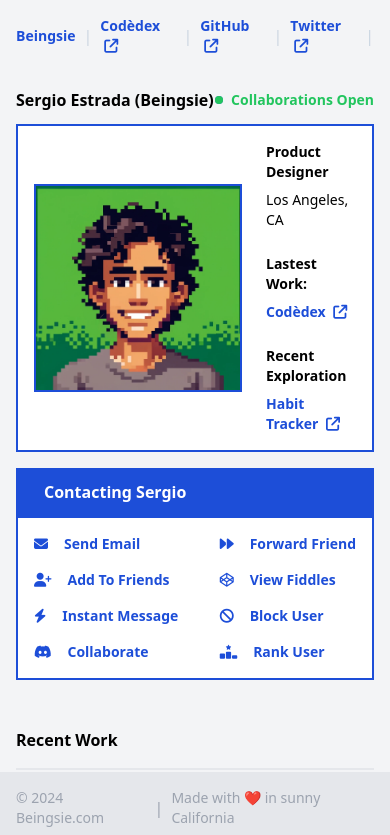
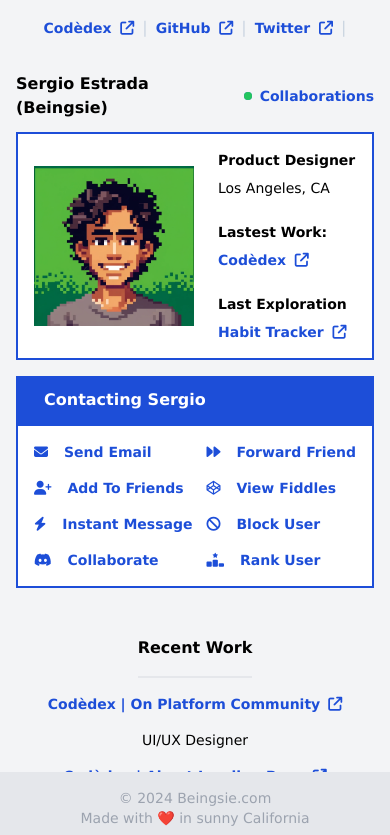
Before and after one commit to beingsie/beingsie-basic, a website: page src/index.html in a window 390 px wide. Shown: the top 835 px of the page. Drawn offline with nearby package versions, Linux system fonts and the light colour scheme; files that its build step writes are made by us from their sources; files whose address does not match are found by name.

Commit message:
fix: text over wrapping on mobile

```diff
--- /dev/null
+++ b/src/css/main.css
@@ -0,0 +1,7 @@
+* {
+  transition: all 0.3s cubic-bezier(0.68, -0.55, 0.27, 1.55);
+}
+
+body {
+  font-family: "Verdana", Arial, sans-serif;
+}
--- a/src/index.html
+++ b/src/index.html
@@ -11,7 +11,7 @@
     /_____/\___/_/_/ /_/\__, /____/_/\___/
                        /____/
 
-    Heyo! Wow, honored to have you here! Thank you for being very interested in my work, nothing crazy (yet) behind the scenes for this site but glad you are here nonetheless.
+    Heyo! Wow, honored to have you here! Thank you for being super interested in my work, nothing crazy here (yet), just behind the scenes for this site but glad you are here nonetheless.
 
     Now that I have you here please don't be shy, checkout my other projects @ https://github.com/beingsie
 
@@ -20,9 +20,9 @@
     <meta name="viewport" content="width=device-width, initial-scale=1.0" />
     <title>Beingsie | Designer & Developer</title>
     <!-- Styling -->
-    <link href="/src/styles/main.css" rel="stylesheet" />
+    <link rel="stylesheet" href="./css/main.css">
     <!-- Tailwind CSS -->
-    <link href="/src/styles/output.css" rel="stylesheet" />
+    <link rel="stylesheet" href="/dist/output.css">
     <!-- Font Awesome -->
     <link
       rel="stylesheet"
@@ -31,8 +31,11 @@
       crossorigin="anonymous"
       referrerpolicy="no-referrer"
     />
-    <!-- Temp -->
-    <script src="https://cdn.tailwindcss.com"></script>
+    <link
+    rel="stylesheet"
+    href="https://cdnjs.cloudflare.com/ajax/libs/animate.css/4.1.1/animate.min.css"
+  />
+  <script src="https://cdn.tailwindcss.com"></script>
   </head>
 
   <body class="bg-gray-100">
@@ -42,9 +45,9 @@
           class="flex flex-row items-center justify-center md:justify-between"
         >
           <ul class="flex flex-row items-center gap-2">
-            <li class="flex flex-row items-center gap-2">
+            <li class="hidden flex-row items-center gap-2 sm:flex">
               <a
-                class="hover:underline text-blue-700 font-bold text-sm"
+                class="hover:underline text-blue-700 font-semibold text-sm"
                 href="/"
                 >Beingsie</a
               >
@@ -52,7 +55,7 @@
             </li>
             <!-- <li class="flex flex-row items-center gap-2">
               <a
-                class="hover:underline text-gray-400 font-bold text-sm"
+                class="hover:underline text-gray-400 font-semibold text-sm"
                 href="#"
                 target="_blank"
                 >Login <i class="fa-solid fa-lock ml-1"></i
@@ -63,7 +66,7 @@
           <ul class="flex flex-row items-center gap-2">
             <li class="flex flex-row items-center gap-2">
               <a
-                class="hover:underline text-blue-700 font-bold text-sm"
+                class="hover:underline text-blue-700 font-semibold text-sm"
                 href="https://www.codedex.io/@Beingsie"
                 target="_blank"
                 >Codèdex
@@ -73,7 +76,7 @@
             </li>
             <li class="flex flex-row items-center gap-2">
               <a
-                class="hover:underline text-blue-700 font-bold text-sm"
+                class="hover:underline text-blue-700 font-semibold text-sm"
                 href="https://github.com/beingsie"
                 target="_blank"
                 >GitHub
@@ -83,7 +86,7 @@
             </li>
             <li class="flex flex-row items-center gap-2">
               <a
-                class="hover:underline text-blue-700 font-bold text-sm"
+                class="hover:underline text-blue-700 font-semibold text-sm"
                 href="https://x.com/beingsie"
                 target="_blank"
                 >Twitter
@@ -103,7 +106,7 @@
           <aside class="flex flex-col gap-3">
             <div class="flex flex-row items-center justify-between">
               <p>
-                <span class="font-bold">Sergio Estrada (Beingsie)</span>
+                <span class="font-semibold">Sergio Estrada (Beingsie)</span>
               </p>
               <p class="flex flex-row items-center gap-2">
                 <span class="relative flex h-2 w-2">
@@ -114,8 +117,8 @@
                     class="relative inline-flex rounded-full h-2 w-2 bg-green-500"
                   ></span>
                 </span>
-                <span class="text-green-500 text-sm font-bold"
-                  >Collaborations Open</span
+                <span class="text-blue-700 text-sm font-semibold flex items-center gap-1"
+                  >Collaborations <span class="hidden sm:flex">Open</span></span
                 >
               </p>
             </div>
@@ -123,19 +126,19 @@
               class="flex flex-row items-center gap-6 p-4 border-2 border-blue-700 bg-white w-full"
             >
               <img
-                class="w-full max-w-52 md:max-w-64 border-2 border-blue-700"
-                src="./images/webp/beingsie.webp"
+                class="w-full h-full max-w-40 md:max-w-64"
+                src="./img/webp/beingsie.webp"
                 alt="Profile Picture"
               />
               <div class="flex flex-col gap-6 text-sm h-full">
                 <div class="flex flex-col gap-2">
-                  <p class="font-bold">Product Designer</p>
+                  <p class="font-semibold">Product Designer</p>
                   <p>Los Angeles, CA</p>
                 </div>
                 <div class="flex flex-col items-start gap-2">
-                  <p class="font-bold">Lastest Work:</p>
+                  <p class="font-semibold">Lastest Work:</p>
                   <a
-                    class="hover:underline text-blue-700 font-bold text-sm"
+                    class="hover:underline text-blue-700 font-semibold text-sm"
                     href="https://www.figma.com/design/xWOuE8jfkwAfz0vyqUCMX1/Beingsie-%7C-Work?node-id=0-1"
                     target="_blank"
                     >Codèdex
@@ -143,9 +146,9 @@
                   ></a>
                 </div>
                 <div class="flex flex-col items-start gap-2">
-                  <p class="font-bold">Recent Exploration</p>
+                  <p class="font-semibold">Last Exploration</p>
                   <a
-                    class="hover:underline text-blue-700 font-bold text-sm"
+                    class="hover:underline text-blue-700 font-semibold text-sm"
                     href="https://habits-tracker-v1.vercel.app/"
                     target="_blank"
                     >Habit Tracker
@@ -157,7 +160,7 @@
           </aside>
           <aside class="flex flex-col">
             <div class="flex flex-col px-7 py-3 bg-blue-700">
-              <p class="font-lg font-bold text-white">Contacting Sergio</p>
+              <p class="font-lg font-semibold text-white">Contacting Sergio</p>
             </div>
             <nav class="p-4 bg-white border-2 border-blue-700 h-full">
               <ul
@@ -166,7 +169,7 @@
                 <div class="flex flex-col gap-4">
                   <li class="flex flex-row items-center gap-2">
                     <span
-                      class="flex flex-row items-center gap-4 text-blue-700 font-bold text-sm"
+                      class="flex flex-row items-center gap-4 text-blue-700 font-semibold text-sm"
                       id="emailBtn"
                     >
                       <i class="fa-solid fa-envelope text-md text-blue-700"></i>
@@ -175,7 +178,7 @@
                   </li>
                   <li class="flex flex-row items-center gap-2">
                     <a
-                      class="flex flex-row items-center gap-4 text-blue-700 font-bold text-sm"
+                      class="flex flex-row items-center gap-4 text-blue-700 font-semibold text-sm"
                       href="https://www.linkedin.com/in/sergio-estrada-beingsie/"
                       target="_blank"
                     >
@@ -189,7 +192,7 @@
                   </li>
                   <li class="flex flex-row items-center gap-2">
                     <a
-                      class="flex flex-row items-center gap-4 text-blue-700 font-bold text-sm"
+                      class="flex flex-row items-center gap-4 text-blue-700 font-semibold text-sm"
                       href="https://x.com/beingsie"
                       id="instantMessageBtn"
                       target="_blank"
@@ -202,7 +205,7 @@
                   </li>
                   <li class="flex flex-row items-center gap-2">
                     <a
-                      class="hover:underline flex flex-row items-center gap-4 text-blue-700 font-bold text-sm"
+                      class="hover:underline flex flex-row items-center gap-4 text-blue-700 font-semibold text-sm"
                       href="https://discord.gg/kcwS5kUs"
                       target="_blank"
                     >
@@ -214,7 +217,7 @@
                 <div class="flex flex-col gap-4">
                   <li class="flex flex-row items-center gap-2">
                     <a
-                      class="flex flex-row items-center gap-4 text-blue-700 font-bold text-sm"
+                      class="flex flex-row items-center gap-4 text-blue-700 font-semibold text-sm"
                       href="https://twitter.com/intent/tweet?text=Blown%20away%20by%20%40beingsie's%20OOTB%20creativity.%20If%20you%20need%20a%20creative%20problem%20solver%20who%20excels%20in%20product%20design,%20highly%20recommend%20working%20with%20them."
                       target="_blank"
                     >
@@ -226,7 +229,7 @@
                   </li>
                   <li class="flex flex-row items-center gap-2">
                     <a
-                      class="flex flex-row items-center gap-4 text-blue-700 font-bold text-sm"
+                      class="flex flex-row items-center gap-4 text-blue-700 font-semibold text-sm"
                       href="https://codepen.io/beingsie"
                       target="_blank"
                     >
@@ -236,7 +239,7 @@
                   </li>
                   <li class="flex flex-row items-center gap-2">
                     <span
-                      class="flex flex-row items-center gap-4 text-blue-700 font-bold text-sm cursor-pointer"
+                      class="flex flex-row items-center gap-4 text-blue-700 font-semibold text-sm cursor-pointer"
                       id="blockUserBtn"
                       target="_blank"
                     >
@@ -246,7 +249,7 @@
                   </li>
                   <li class="flex flex-row items-center gap-2">
                     <a
-                      class="flex flex-row items-center gap-4 text-blue-700 font-bold text-sm"
+                      class="flex flex-row items-center gap-4 text-blue-700 font-semibold text-sm"
                       href="https://twitter.com/intent/tweet?text=I%20ranked%20%40beingsie%20as%20one%20of%20my%20new%20top%20creatives%20on%20the%20web,%20come%20take%20a%20look!%20beingsie.com%20%F0%9F%8F%86"
                       target="_blank"
                     >
@@ -266,16 +269,14 @@
             <div class="flex flex-row gap-2 w-full">
               <div class="flex flex-col gap-6 w-full">
                 <div class="flex flex-col gap-4 w-full">
-                  <p class="font-bold border-b-2 pb-4">Recent Work</p>
+                  <p class="font-semibold border-b-2 pb-4 mx-auto sm:mx-0">Recent Work</p>
                   <!-- Generate work projects -->
                   <div class="flex flex-col gap-4" id="projectsWork"></div>
                 </div>
                 <div class="flex flex-col gap-4">
-                  <p class="font-bold border-b-2 pb-4">
-                    Explorations In Progress
-                  </p>
+                  <p class="font-semibold border-b-2 pb-4 mx-auto sm:mx-0">Explorations In Progress</p>
                   <!-- Generate work projects -->
-                  <div class="flex flex-col gap-4" id="projectsPersonal"></div>
+                  <div class="flex flex-col items-center sm:items-start gap-4" id="projectsPersonal"></div>
                 </div>
               </div>
             </div>
@@ -285,16 +286,16 @@
     </main>
     <footer class="sticky bottom-0 bg-gray-200">
       <div class="container mx-auto p-4">
-        <div class="flex items-center justify-center">
+        <div class="flex flex-col sm:flex-row items-center justify-center">
           <p class="text-sm text-gray-400">&copy; 2024 Beingsie.com</p>
-          <span class="mx-2 text-gray-400">|</span>
+          <span class="mx-2 text-gray-400 hidden sm:block">|</span>
           <p class="text-sm text-gray-400">Made with ❤️ in sunny California</p>
         </div>
       </div>
     </footer>
     <!-- Notifications -->
     <div
-      class="p-4 bg-blue-700 flex flex-row items-center justify-between gap-6 fixed -bottom-40 right-0 m-4 shadow-xl"
+      class="p-4 bg-blue-700 w-full flex flex-row items-center justify-between gap-6 fixed -bottom-40 shadow-xl"
       id="notificationContainer"
     >
       <div class="text-white text-sm" id="notification"></div>
--- a/src/js/app.js
+++ b/src/js/app.js
@@ -79,8 +79,8 @@
 
 for (let i = 0; i < works.length; i++) {
   projectsWork.innerHTML += `
-    <div class="flex flex-row justify-between pl-8 gap-1 text-sm">
-      <div class="flex flex-row items-center gap-4">
+    <div class="flex flex-row justify-center sm:justify-between sm:pl-8 gap-1 text-sm">
+      <div class="flex flex-col sm:flex-row items-start sm:items-center gap-4">
         <a
           class="hover:underline flex flex-row items-center gap-1 text-blue-700 font-bold"
           href="${works[i].url}"
@@ -91,7 +91,7 @@
             class="fa-solid fa-arrow-up-right-from-square ml-1 text-sm"
           ></i>
         </a>
-        <p>${works[i].desc}</p>
+        <p class="mx-auto sm:mx-0">${works[i].desc}</p>
       </div>
     </div>
   `;
```
Also changed, not shown: dist/output.css.
